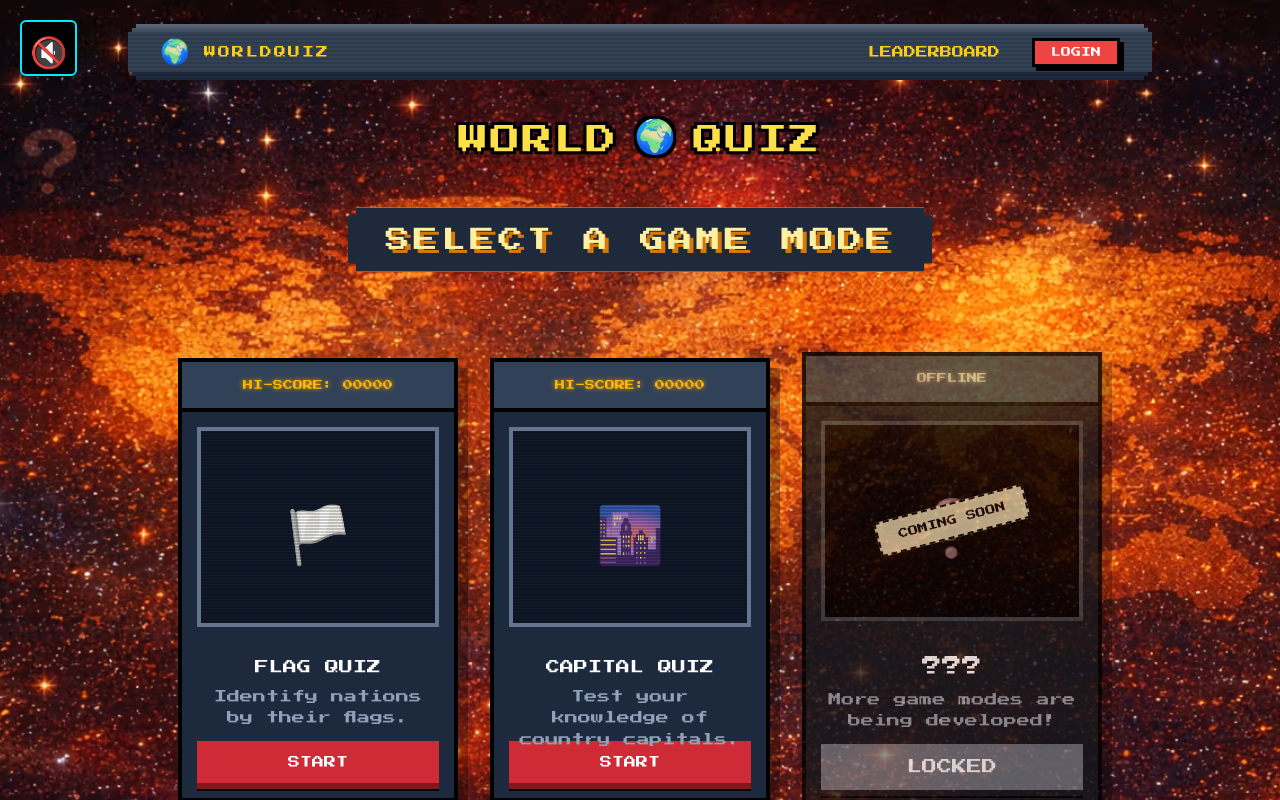
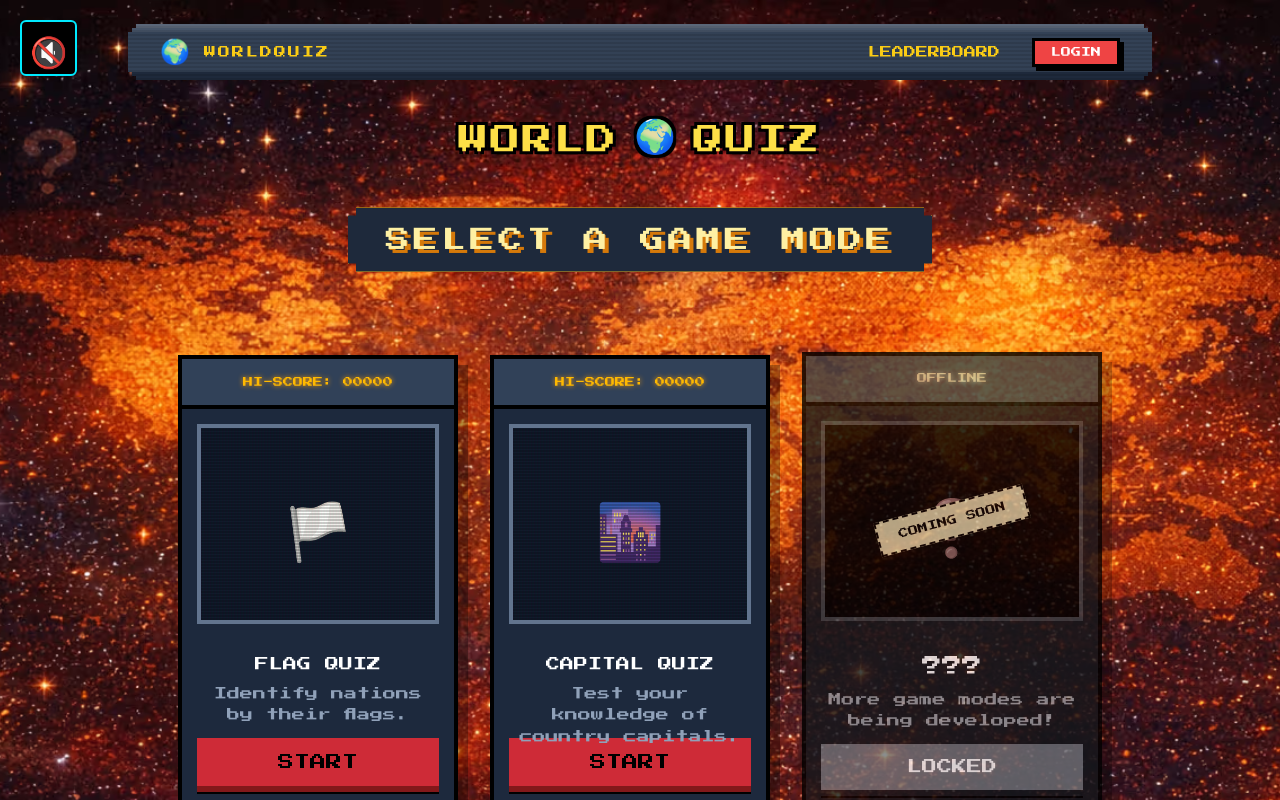
Before and after one commit to Dhananjoy333/world_quiz, a Next.js app: page / in a window 1280 px wide. Shown: the top 800 px of the page. Built offline with nearby package versions, Linux system fonts and the light colour scheme; no server answers; the database is empty.

Commit message:
final fixes before deployment

```diff
--- a/components/GameModeCard.tsx
+++ b/components/GameModeCard.tsx
@@ -1,5 +1,5 @@
-import React from 'react';
-import Link from 'next/link';
+import React from "react";
+import Link from "next/link";
 
 interface GameModeCardProps {
   icon?: string;
@@ -37,11 +37,16 @@ const GameModeCard: React.FC<GameModeCardProps> = ({
         </div>
 
         <div className="p-3.75 text-center">
-          <h3 className="mb-2 font-['Press_Start_2P'] text-[14px] text-white md:text-[20px]">???</h3>
+          <h3 className="mb-2 font-['Press_Start_2P'] text-[14px] text-white md:text-[20px]">
+            ???
+          </h3>
           <p className="mb-2.5 font-['Press_Start_2P'] text-[10px] leading-relaxed text-slate-400 md:mb-3.75 md:h-10 md:text-[13px]">
             More game modes are being developed!
           </p>
-          <button className="btn-locked-shadow w-full cursor-not-allowed bg-slate-500 p-3 font-['Press_Start_2P'] text-[12px] text-white md:text-[15px]" disabled>
+          <button
+            className="btn-locked-shadow w-full cursor-not-allowed bg-slate-500 p-3 font-['Press_Start_2P'] text-[12px] text-white md:text-[15px]"
+            disabled
+          >
             LOCKED
           </button>
         </div>
@@ -55,7 +60,7 @@ const GameModeCard: React.FC<GameModeCardProps> = ({
       {/* The Marquee (Top) */}
       <div className="flex h-10 items-center justify-center border-b-4 border-black bg-slate-700 px-2 md:h-12.5">
         <span className="hi-score-glow font-['Press_Start_2P'] text-[8px] text-amber-400 md:text-[10px]">
-          HI-SCORE: {highScore.toString().padStart(5, '0')}
+          HI-SCORE: {highScore.toString().padStart(5, "0")}
         </span>
       </div>
 
@@ -75,12 +80,14 @@ const GameModeCard: React.FC<GameModeCardProps> = ({
         <p className="mb-2.5 h-auto font-['Press_Start_2P'] text-[10px] leading-relaxed text-slate-400 md:mb-3.75 md:h-10 md:text-[13px]">
           {description}
         </p>
-        <Link
-          href = {navigate}
-          className="block btn-pixel-shadow w-full bg-red-500/80 p-3 font-['Press_Start_2P'] text-[12px] text-white transition-all duration-100 steps(2) hover:bg-red-400 2xl:text-[15px]"
-        >
-          START
-        </Link>
+        {navigate && (
+          <Link
+            href={navigate}
+            className="block btn-pixel-shadow w-full bg-red-500/80 p-3 font-['Press_Start_2P']"
+          >
+            START
+          </Link>
+        )}
       </div>
     </div>
   );
--- a/package.json
+++ b/package.json
@@ -21,6 +21,7 @@
   "devDependencies": {
     "@tailwindcss/postcss": "^4",
     "@types/node": "^20",
+    "@types/pg": "^8.20.0",
     "@types/react": "^19",
     "@types/react-dom": "^19",
     "eslint": "^9",
```
Also changed, not shown: 1 other file (tests, documents, lock files or other folders).
